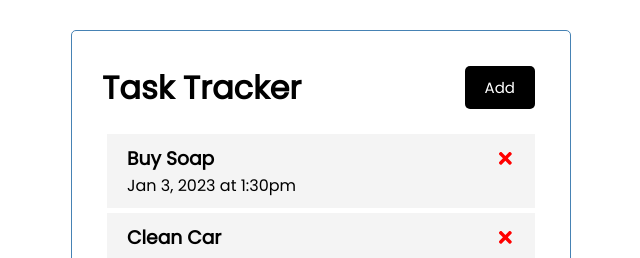
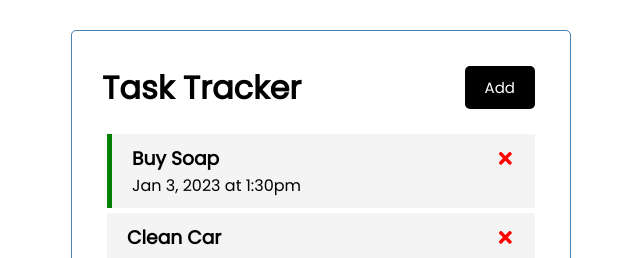
Before and after one commit to folzieds/task-tracker, a React (Create React App) app: page / in a window 1280 px wide. Shown: the top 258 px of the page, without its empty margins (319-959 px from the left). Built offline with nearby package versions, Linux system fonts and the light colour scheme.

Commit message:
Added add task component

```diff
--- a/src/App.js
+++ b/src/App.js
@@ -32,7 +32,7 @@ function App() {
 
     // toggle reminder
     const toggleReminder = (id) => {
-      console.log(id);
+        setTasks(tasks.map((task)=> task.id === id ? {...task, reminder: !task.reminder } : task))
     };
 
   return (
--- a/src/components/Task.js
+++ b/src/components/Task.js
@@ -3,7 +3,7 @@ import { FaTimes } from "react-icons/fa";
 
 const Task = ({ task, onDelete, onToggle }) => {
     return (
-        <div className='task' onDoubleClick={() => onToggle(task.id)}>
+        <div className={`task ${task.reminder ? 'reminder': ''}`} onDoubleClick={() => onToggle(task.id)}>
             <h3>
                 {task.text}
                 <FaTimes
```
Also changed, not shown: src/components/AddTask.js (added, +9 -0 lines).
